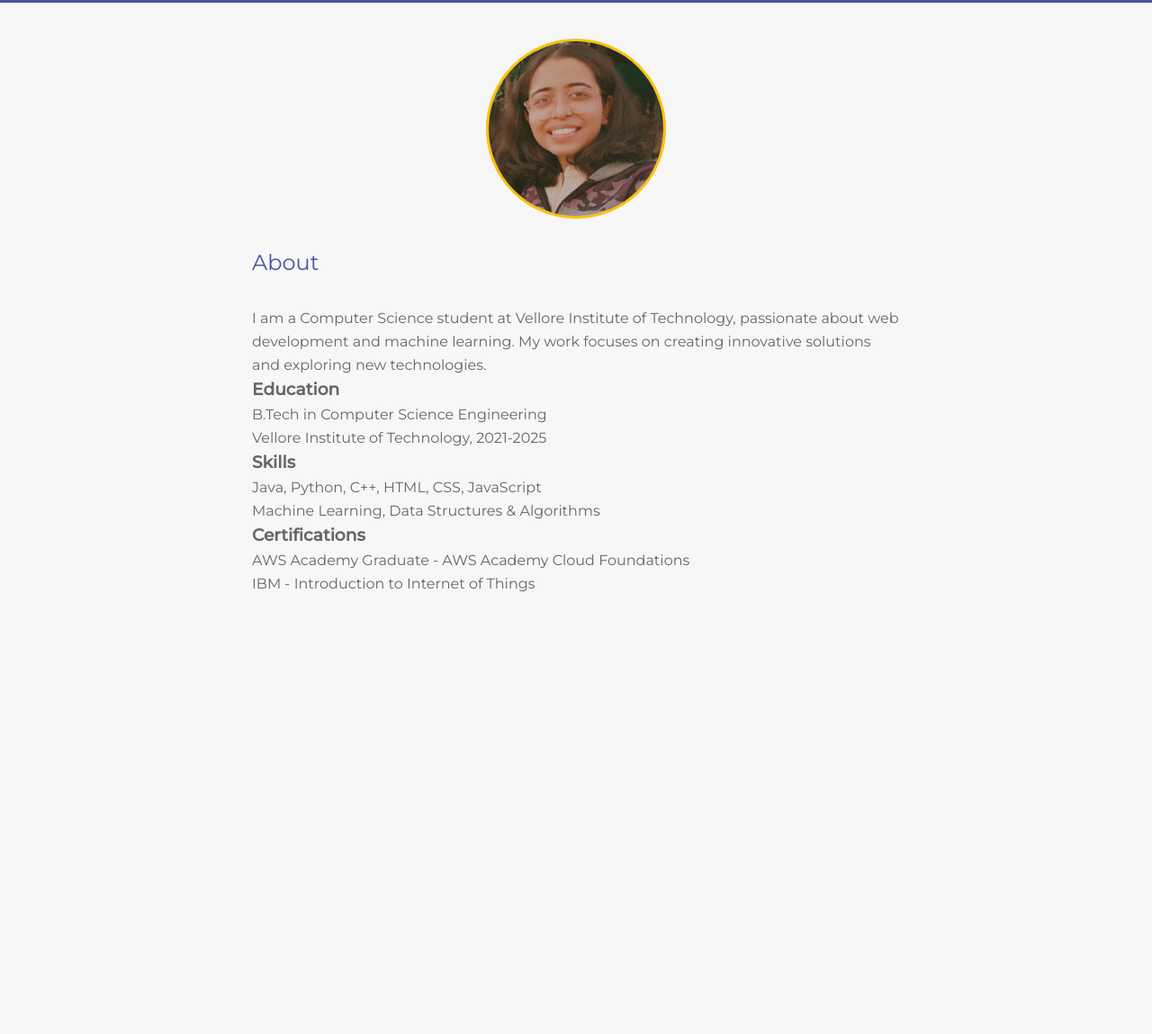
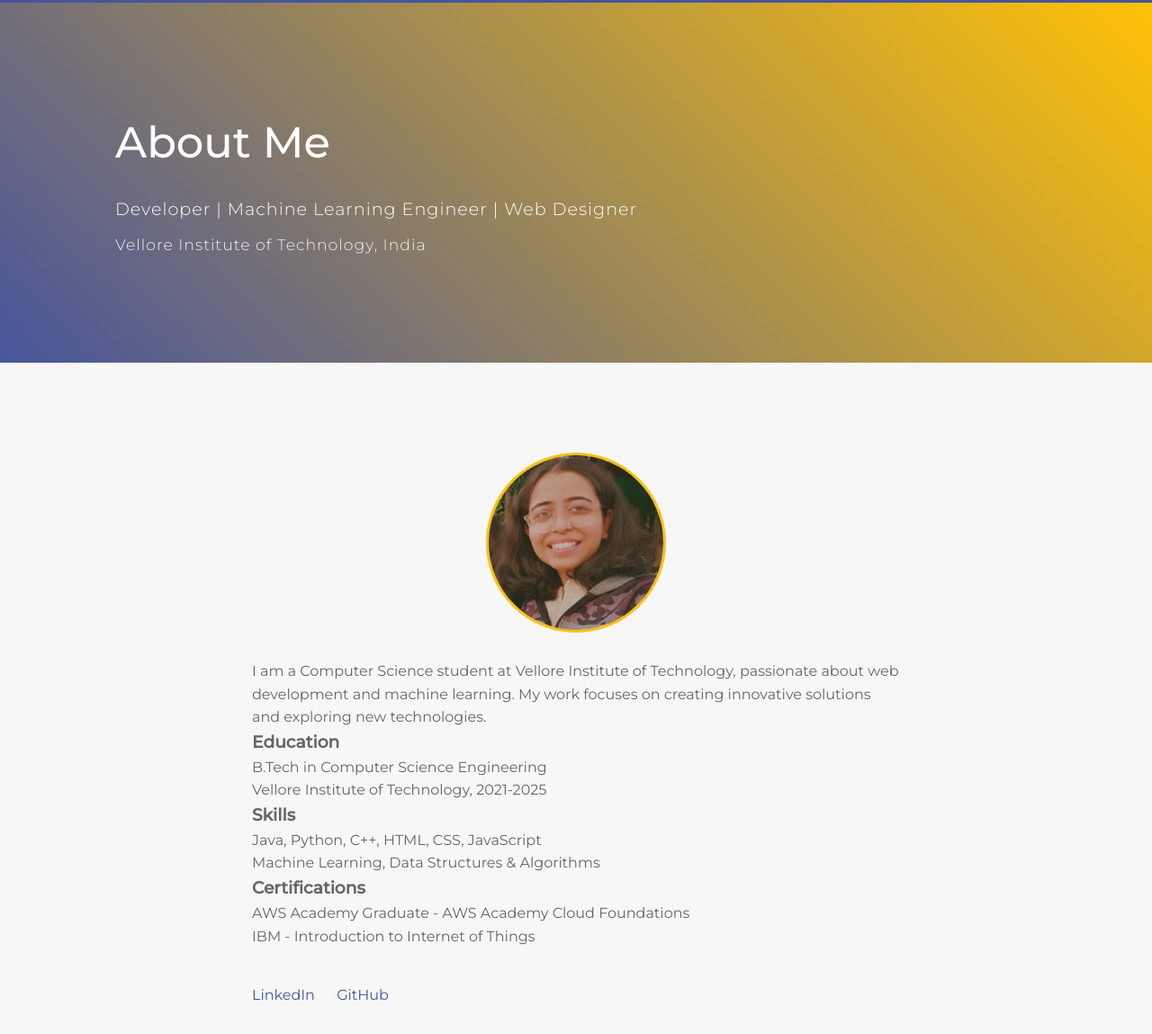
Before and after one commit to ananyagoyal1/ananyagoyal1.github.io, a plain HTML site: page about.html in a window 1280 px wide. Shown: the part 57-1206 px from the top of the page at 90% size. Before the commit the page ends 800 px from the top, so only its background shows below. Drawn offline with Linux system fonts and the light colour scheme.

Commit message:
Update about.html

```diff
--- a/about.html
+++ b/about.html
@@ -18,13 +18,19 @@
         </ul>
     </nav>
 
+    <div class="hero-section">
+        <h1>About Me</h1>
+        <div class="subtitle">
+            Developer | Machine Learning Engineer | Web Designer
+            <p>Vellore Institute of Technology, India</p>
+        </div>
+    </div>
+
     <div class="about-content">
-        <!-- Add your profile image here if you want -->
         <div class="profile-image">
             <img src="images/a1.jpg" alt="Ananya Goyal">
         </div>
 
-        <h2>About</h2>
         <div class="about-text">
             <p>I am a Computer Science student at Vellore Institute of Technology, passionate about web development and machine learning. My work focuses on creating innovative solutions and exploring new technologies.</p>
 
@@ -40,6 +46,11 @@
             <p>AWS Academy Graduate - AWS Academy Cloud Foundations<br>
             IBM - Introduction to Internet of Things</p>
         </div>
+
+        <div class="social-links">
+            <a href="https://www.linkedin.com/in/1ananyagoyal/" target="_blank">LinkedIn</a>
+            <a href="https://github.com/ananyagoyal1" target="_blank">GitHub</a>
+        </div>
     </div>
 </body>
 </html>
```
